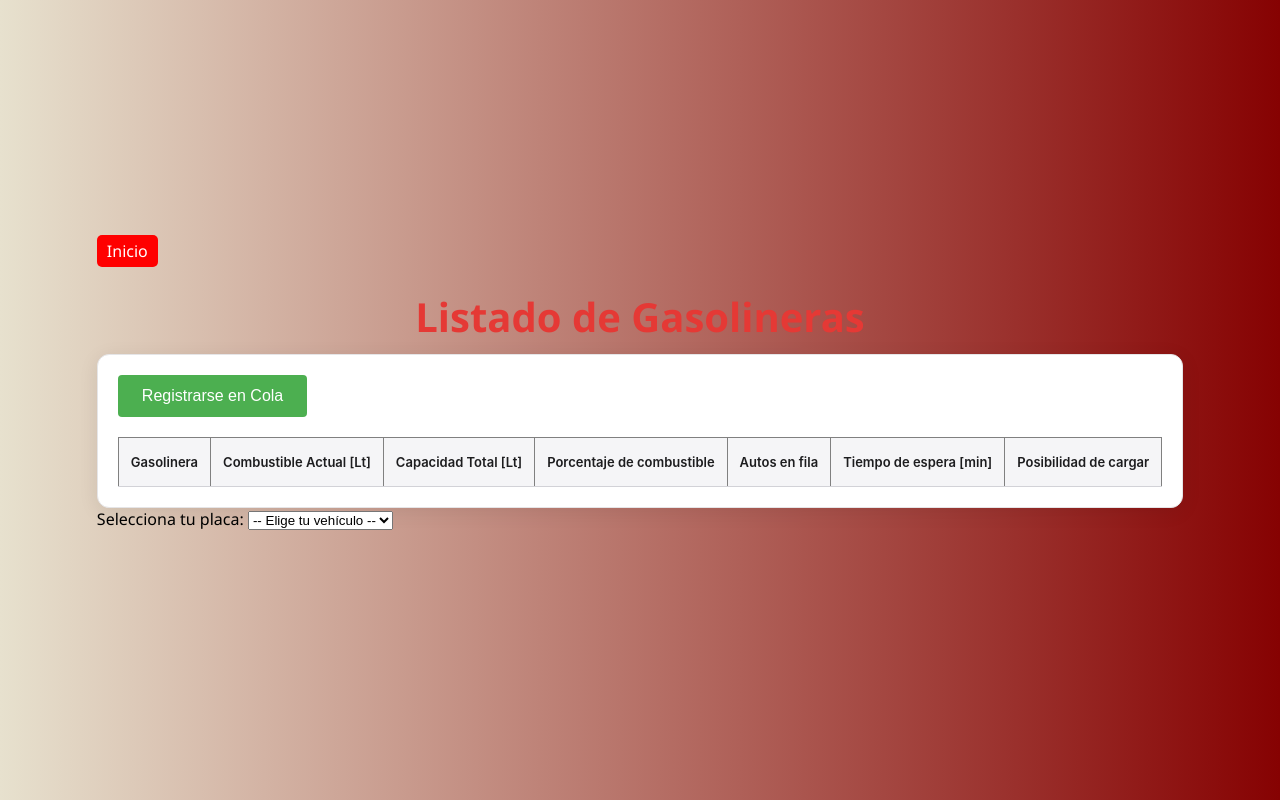
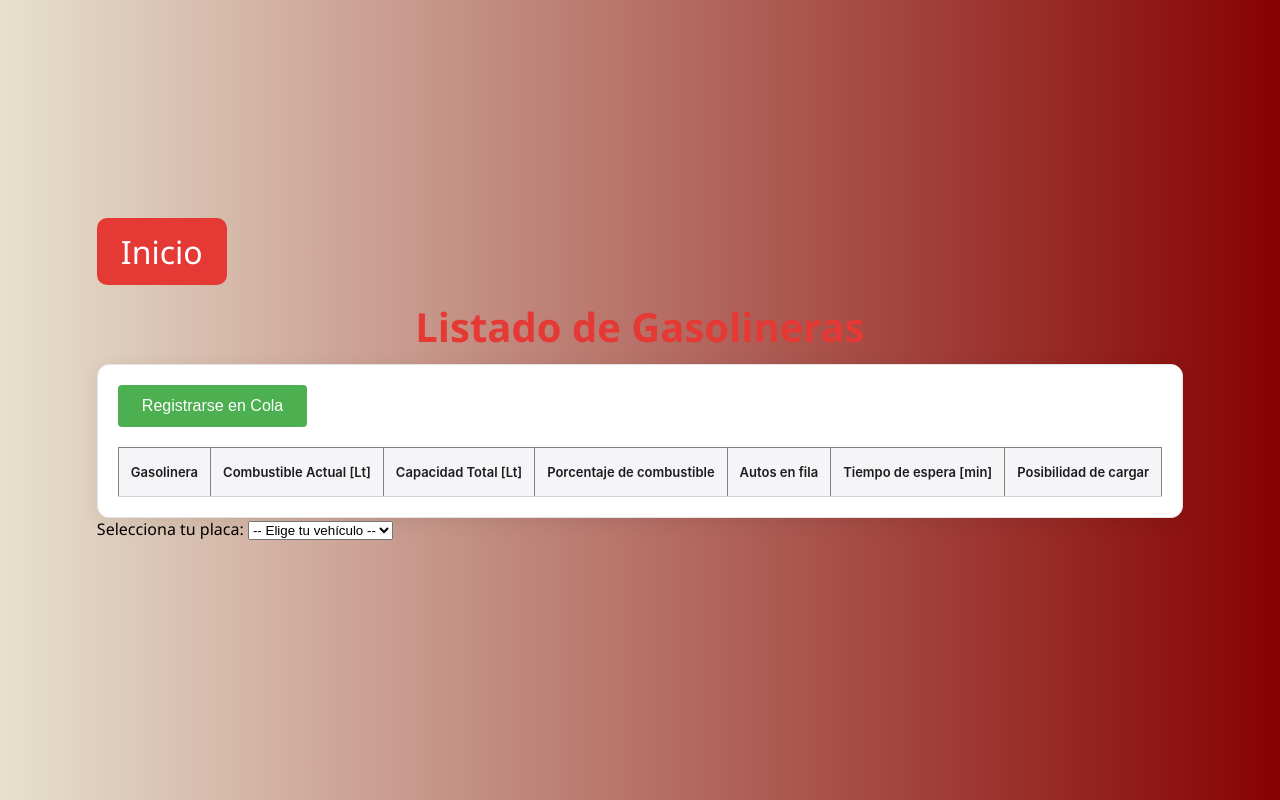
Before and after one commit to GCD418/GasolinaYa, a website built with Parcel: page userIndex.html in a window 1280 px wide. Built offline with nearby package versions, Linux system fonts and the light colour scheme; some packages are replaced by stand-ins of ours; no server answers; the database is empty.

Commit message:
style: vista del usuario mejorada y se agrego margen para una mejor visualizacion

```diff
--- a/styles.css
+++ b/styles.css
@@ -448,7 +448,10 @@ body {
   margin-top: 50px;
   margin-bottom: 50px;
 }
-
+.main_container{
+  margin-top: 50px;
+  margin-bottom: 50px;
+}
 h1 {
   font-size: 2.5rem;
   color: #e53935;
--- a/userIndex.html
+++ b/userIndex.html
@@ -9,7 +9,7 @@
 <body>
     <div class="main_container">
         <nav>
-            <a href="index.html">Inicio</a>
+            <a href="index.html" class="btn">Inicio</a>
         </nav>
 
         <h1>Listado de Gasolineras</h1>
```
